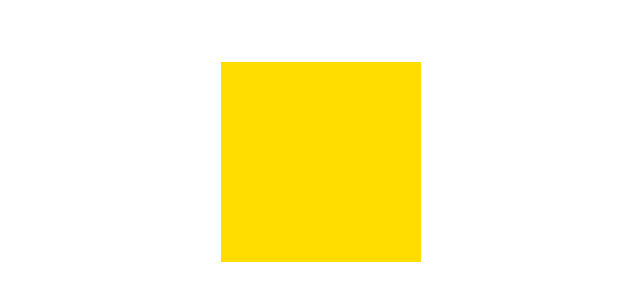
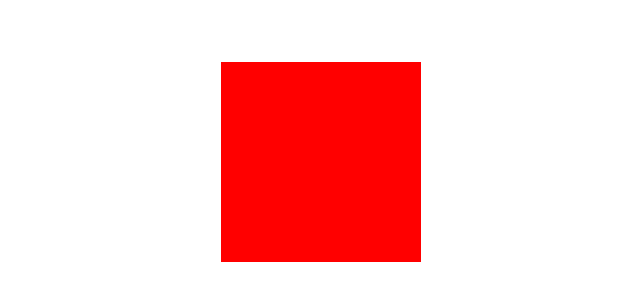
Before and after one commit to al1khavari/appearl, a website: page sandbox/index.html in a window 1280 px wide. Shown: the part 1546-1846 px from the top of the page, without its empty margins (356-996 px from the left). Drawn offline with nearby package versions, Linux system fonts and the light colour scheme.

Commit message:
Improved sample

```diff
--- a/sandbox/index.html
+++ b/sandbox/index.html
@@ -15,21 +15,31 @@
        background: #FFDD00;
     }
 
+    .hide {
+      background:red;
+    }
+
     body {
       height: 10000px;
       position: relative;
+    }
+
+    .guide {
+      position: fixed;
+      width: 100%;
+      height: 1px;
+      left: 0;
+      background: #000;
     }
   </style>
 
 </head>
 <body>
-  <div class="box" style="top:1600px"></div>
-  <!-- <div class="box" style="top:4600px"></div> -->
+  <div class="guide" style="top:20%"></div>
+  <div class="box hide" style="top:1600px" data-inset-offset="10%"></div>
+  <div class="guide" style="bottom:10%"></div>
 
-  <script
-  src="https://code.jquery.com/jquery-3.3.1.min.js"
-  integrity="sha256-FgpCb/KJQlLNfOu91ta32o/NMZxltwRo8QtmkMRdAu8="
-  crossorigin="anonymous"></script>
+  <script src="https://code.jquery.com/jquery-3.3.1.min.js"> </script>
   <script src="../jquery.appearl.js"></script>
   <script>
       $('.box').appearl({
@@ -39,6 +49,7 @@
         }
       }).on( 'appear disappear', function(event, data) {
         console.log(event.type, data.from);
+        $(this).toggleClass('hide');
       } )
 
   </script>
```
